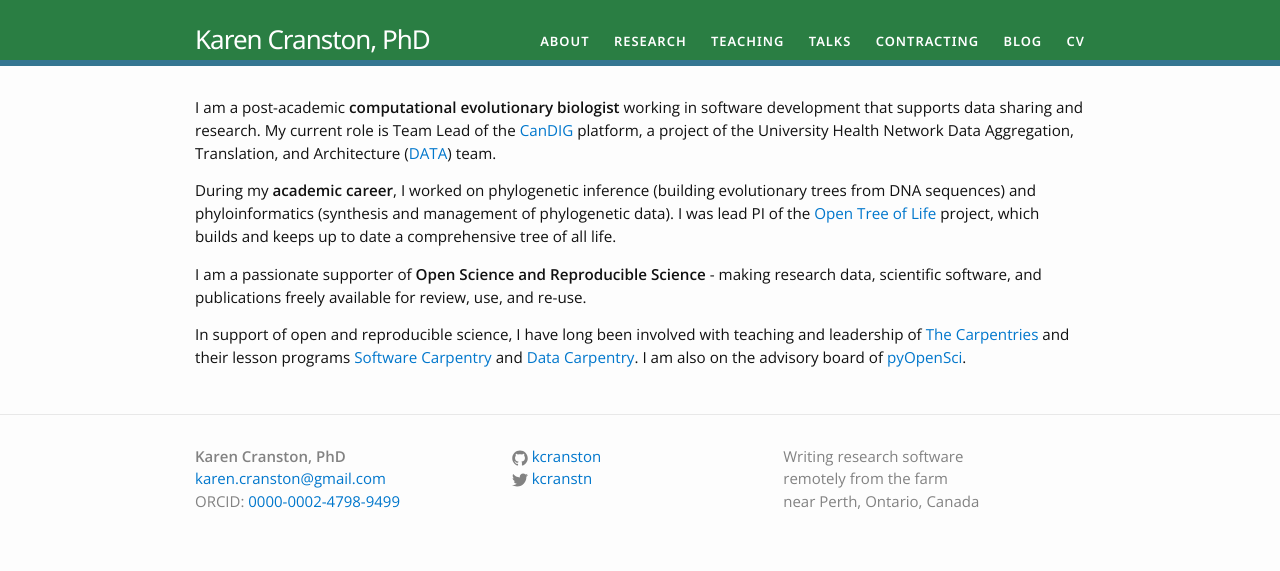
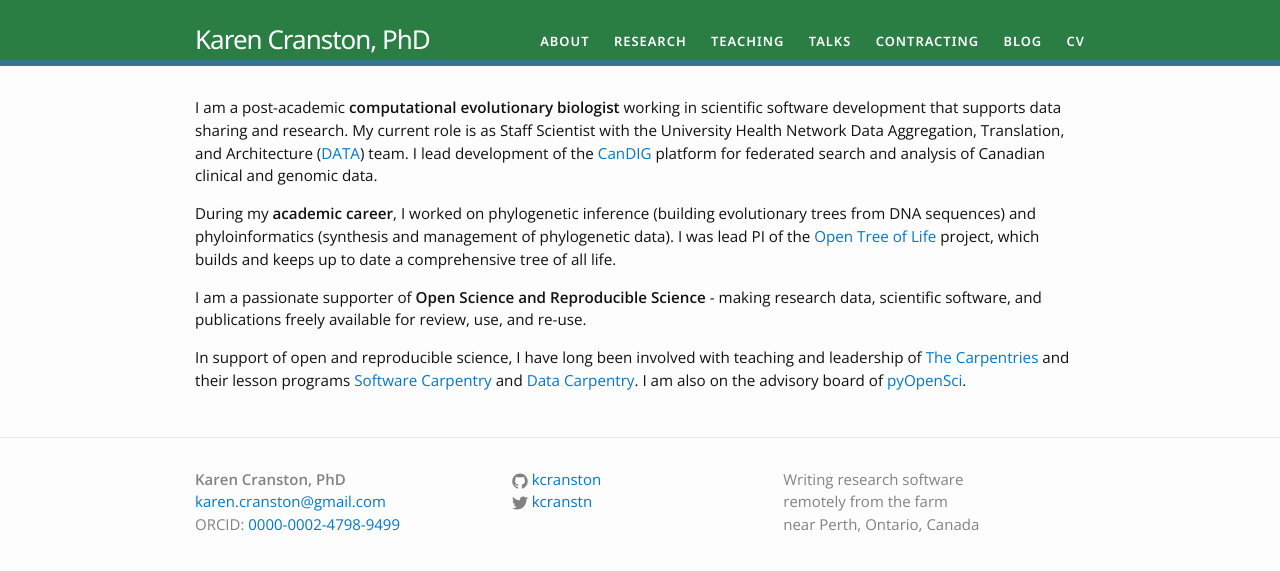
Before and after one commit to kcranston/kcranston.github.io, a Jekyll site: the page built from index.html, in a window 1280 px wide. Shown: the top 571 px of the page. Built offline with Jekyll 4.4.1, drawn with Linux system fonts in a browser that asks for light colours.

Commit message:
update main page with UHN role

```diff
--- a/index.html
+++ b/index.html
@@ -6,7 +6,7 @@ layout: default
 
 <div class="home">
 
-<p>I am a post-academic <b>computational evolutionary biologist</b> working in software development that supports data sharing and research. My current role is Team Lead of the <a href="https://www.distributedgenomics.ca/">CanDIG</a> platform, a project of the University Health Network Data Aggregation, Translation, and Architecture (<a href="https://uhndata.io/">DATA</a>) team.</p>
+<p>I am a post-academic <b>computational evolutionary biologist</b> working in scientific software development that supports data sharing and research. My current role is as Staff Scientist with the University Health Network Data Aggregation, Translation, and Architecture (<a href="https://uhndata.io/">DATA</a>) team. I lead development of the <a href="https://www.distributedgenomics.ca/">CanDIG</a> platform for federated search and analysis of Canadian clinical and genomic data.
 
 <p>During my <b>academic career</b>, I worked on phylogenetic inference (building evolutionary trees from DNA sequences)
 and phyloinformatics (synthesis and management of phylogenetic data). I was lead PI of the <a href="https://tree.opentreeoflife.org">Open Tree of Life</a> project, which builds and keeps
```
